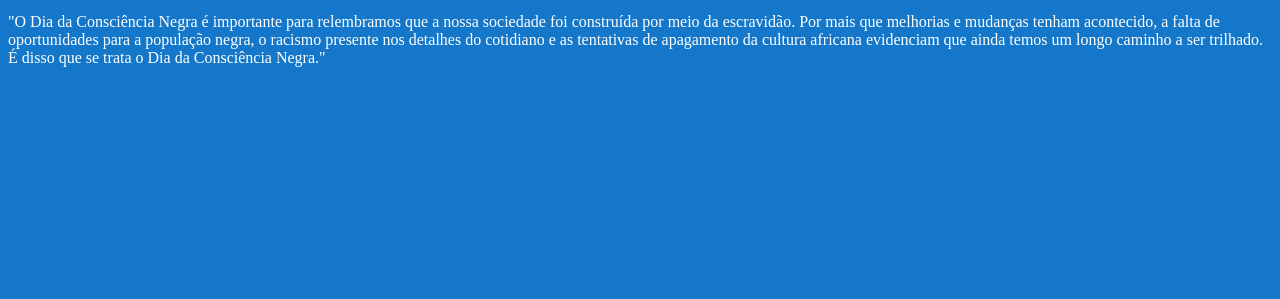
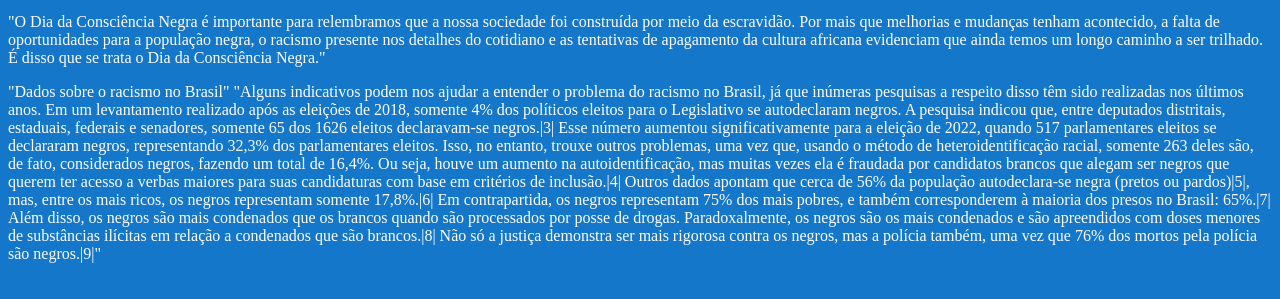
Before and after one commit to Ryoo60/semana-da-consci-ncia-negra, a plain HTML site: page index.html in a window 1280 px wide. Shown: the part 501-800 px from the top of the page. Drawn offline with Linux system fonts and the light colour scheme.

Commit message:
mais texto

```diff
--- a/index.html
+++ b/index.html
@@ -31,6 +31,14 @@
     </section>
     <p>"Além das questões que envolvem Zumbi e o Quilombo dos Palmares, o Dia da Consciência Negra é uma data significativa, pois traz luz a questões importantes: o racismo e a desigualdade da sociedade brasileira. É uma data que relembra a luta dos africanos escravizados no passado e que reforça a importância da realização de novas lutas para tornar a nossa sociedade mais justa."</p>
      <p>"O Dia da Consciência Negra é importante para relembramos que a nossa sociedade foi construída por meio da escravidão. Por mais que melhorias e mudanças tenham acontecido, a falta de oportunidades para a população negra, o racismo presente nos detalhes do cotidiano e as tentativas de apagamento da cultura africana evidenciam que ainda temos um longo caminho a ser trilhado. É disso que se trata o Dia da Consciência Negra."</p>
+     <p>"Dados sobre o racismo no Brasil"
+        "Alguns indicativos podem nos ajudar a entender o problema do racismo no Brasil, já que inúmeras pesquisas a respeito disso têm sido realizadas nos últimos anos. Em um levantamento realizado após as eleições de 2018, somente 4% dos políticos eleitos para o Legislativo se autodeclaram negros. A pesquisa indicou que, entre deputados distritais, estaduais, federais e senadores, somente 65 dos 1626 eleitos declaravam-se negros.|3|
+
+Esse número aumentou significativamente para a eleição de 2022, quando 517 parlamentares eleitos se declararam negros, representando 32,3% dos parlamentares eleitos. Isso, no entanto, trouxe outros problemas, uma vez que, usando o método de heteroidentificação racial, somente 263 deles são, de fato, considerados negros, fazendo um total de 16,4%. Ou seja, houve um aumento na autoidentificação, mas muitas vezes ela é fraudada por candidatos brancos que alegam ser negros que querem ter acesso a verbas maiores para suas candidaturas com base em critérios de inclusão.|4|
+
+Outros dados apontam que cerca de 56% da população autodeclara-se negra (pretos ou pardos)|5|, mas, entre os mais ricos, os negros representam somente 17,8%.|6| Em contrapartida, os negros representam 75% dos mais pobres, e também corresponderem à maioria dos presos no Brasil: 65%.|7|
+
+Além disso, os negros são mais condenados que os brancos quando são processados por posse de drogas. Paradoxalmente, os negros são os mais condenados e são apreendidos com doses menores de substâncias ilícitas em relação a condenados que são brancos.|8| Não só a justiça demonstra ser mais rigorosa contra os negros, mas a polícia também, uma vez que 76% dos mortos pela polícia são negros.|9|"</p>
 </body>
 
 </html>
```
